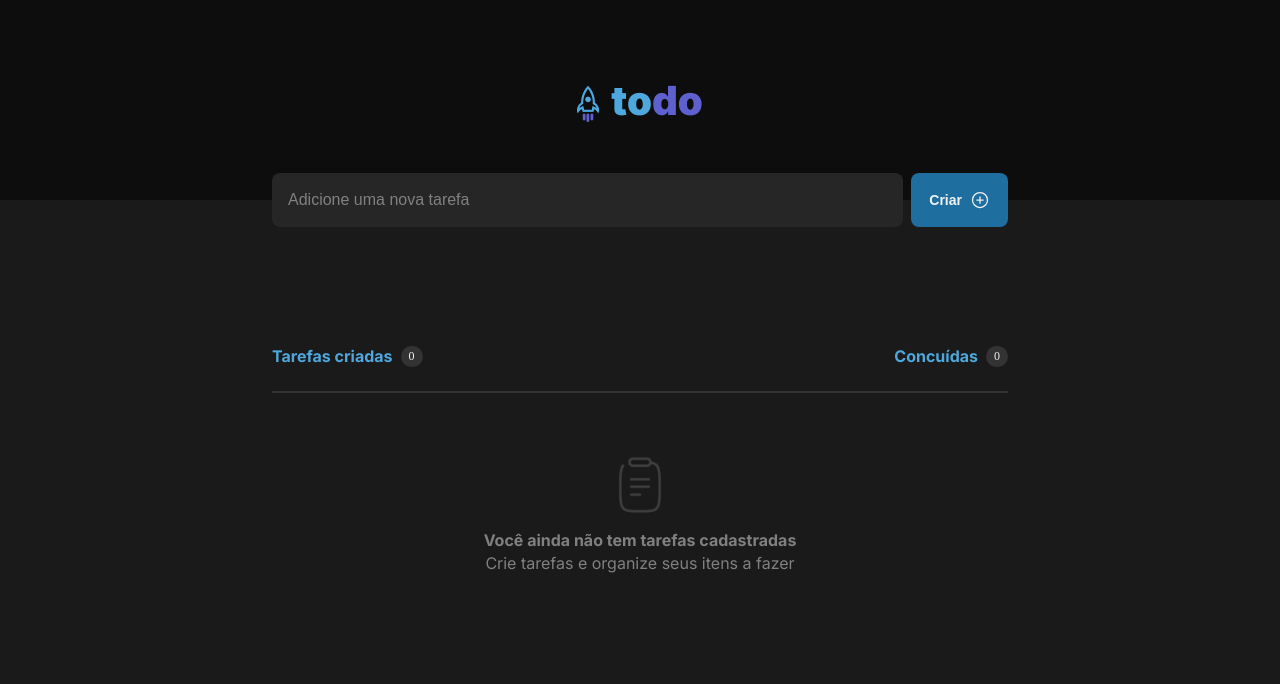
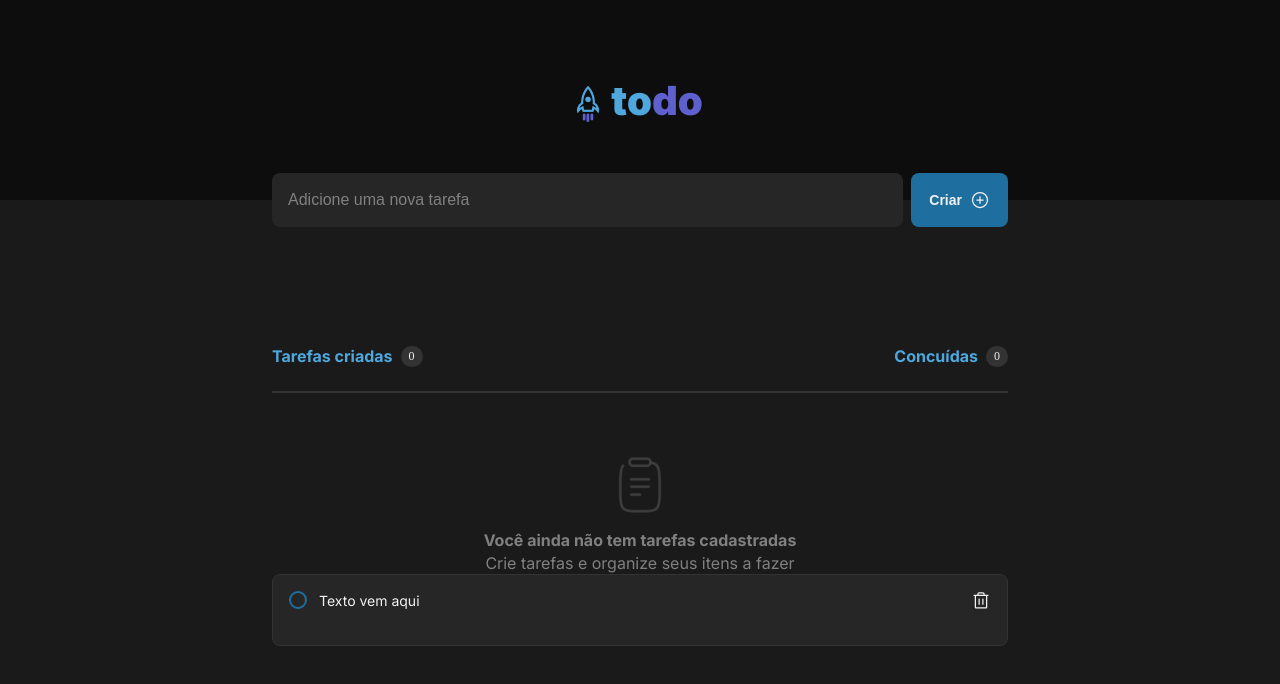
Before and after one commit to karendantas/to_do_reactjs, a React (Vite) app: page / in a window 1280 px wide. Shown: the top 684 px of the page. Built offline with nearby package versions, Linux system fonts and the light colour scheme.

Commit message:
feat: add a Task component

```diff
--- a/src/App.tsx
+++ b/src/App.tsx
@@ -1,5 +1,7 @@
 import { Header, Container,TaskInputContainer,Input,Button, TaskContainer,TaskInfos, TasksList, EmptyContent } from './AppStyles';
 import { PlusCircle } from '@phosphor-icons/react';
+
+import { Task } from './components/Task/Task';
 
 function App() {
   return (
@@ -34,6 +36,9 @@ function App() {
                         <strong>Você ainda não tem tarefas cadastradas</strong>
                         <span>Crie tarefas e organize seus itens a fazer</span>
                     </EmptyContent>
+
+                      <Task/>
+
               </TasksList>
 
           </TaskContainer>
--- a/src/AppStyles.ts
+++ b/src/AppStyles.ts
@@ -89,9 +89,10 @@ export const TaskInfos =  styled.div`
 `
 
 export const TasksList = styled.div`
-
         margin-top: 1.5rem;
         border-top: 2px solid var(--gray-400);
+        display: flex;
+        flex-direction: column;
 
 
 `;
--- /dev/null
+++ b/src/components/Task/Styles.ts
@@ -0,0 +1,39 @@
+import styled from 'styled-components';
+
+export const Container = styled.div`
+    height: 4.5rem;
+    padding: 1rem ;
+    background-color: var(--gray-500);
+
+    border-radius: 8px;
+    border: 1px solid var(--gray-400);
+
+    display: flex;
+    align-items: flex-start;
+    gap: 0.75rem;
+
+    p{
+        color: var(--gray-100);
+        font-size: 0.875rem;
+        text-align: start;
+        flex:1;
+    }
+    label{
+        display: flex;
+        padding: 3px;
+        align-items: center;
+        gap: 0.75rem;
+    }
+
+    label, input{
+        display: none;
+    }
+`;
+
+
+export const CircleInput = styled.span`
+  border-radius: 100%;
+  height: 1.125rem;
+  width: 1.125rem;
+  border: 2px solid var(--blue-dark);
+`
--- /dev/null
+++ b/src/components/Task/Task.tsx
@@ -0,0 +1,16 @@
+
+import {Container,CircleInput} from './Styles';
+import { Trash } from '@phosphor-icons/react';
+
+
+export function Task (){
+    return (
+        <Container>
+            <label htmlFor='checkbox'/>
+            <input readOnly type="checkbox" name="" id="" />
+            <CircleInput> </CircleInput>
+            <p> Texto vem aqui </p>
+            <Trash size={20} />
+        </Container>
+    );
+}
```
